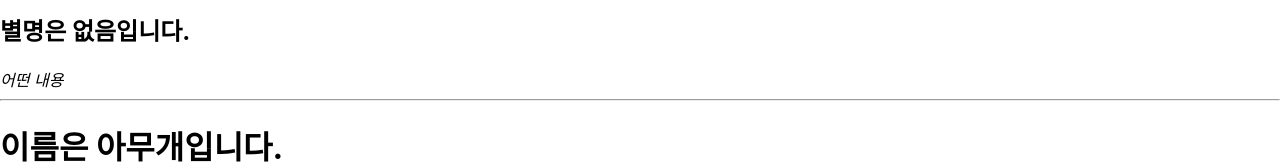
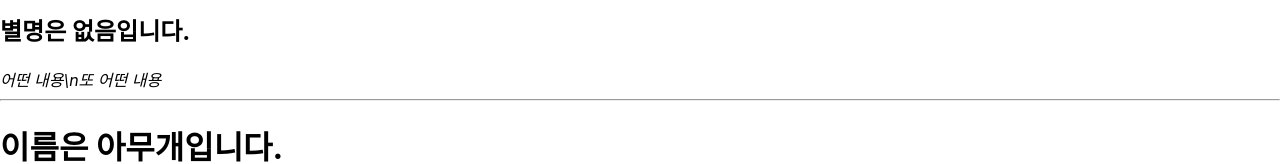
Before and after one commit to QQWaseokE/SK_Shieldus_Rookies_1st, a React (Create React App) app in the folder frontend/react/my-app/: page / in a window 1280 px wide. Shown: the part 132-296 px from the top of the page. Built offline with nearby package versions, Linux system fonts and the light colour scheme.

Commit message:
props.children
6/28(금)

```diff
--- a/frontend/react/my-app/src/App.js
+++ b/frontend/react/my-app/src/App.js
@@ -7,6 +7,8 @@ function App() {
     <>
       <MyComponentClass>
         <i>어떤 내용</i>
+        <i>\n</i>
+        <i>또 어떤 내용</i>
       </MyComponentClass>
       <hr/>
       <MyComponentFunction>
```
